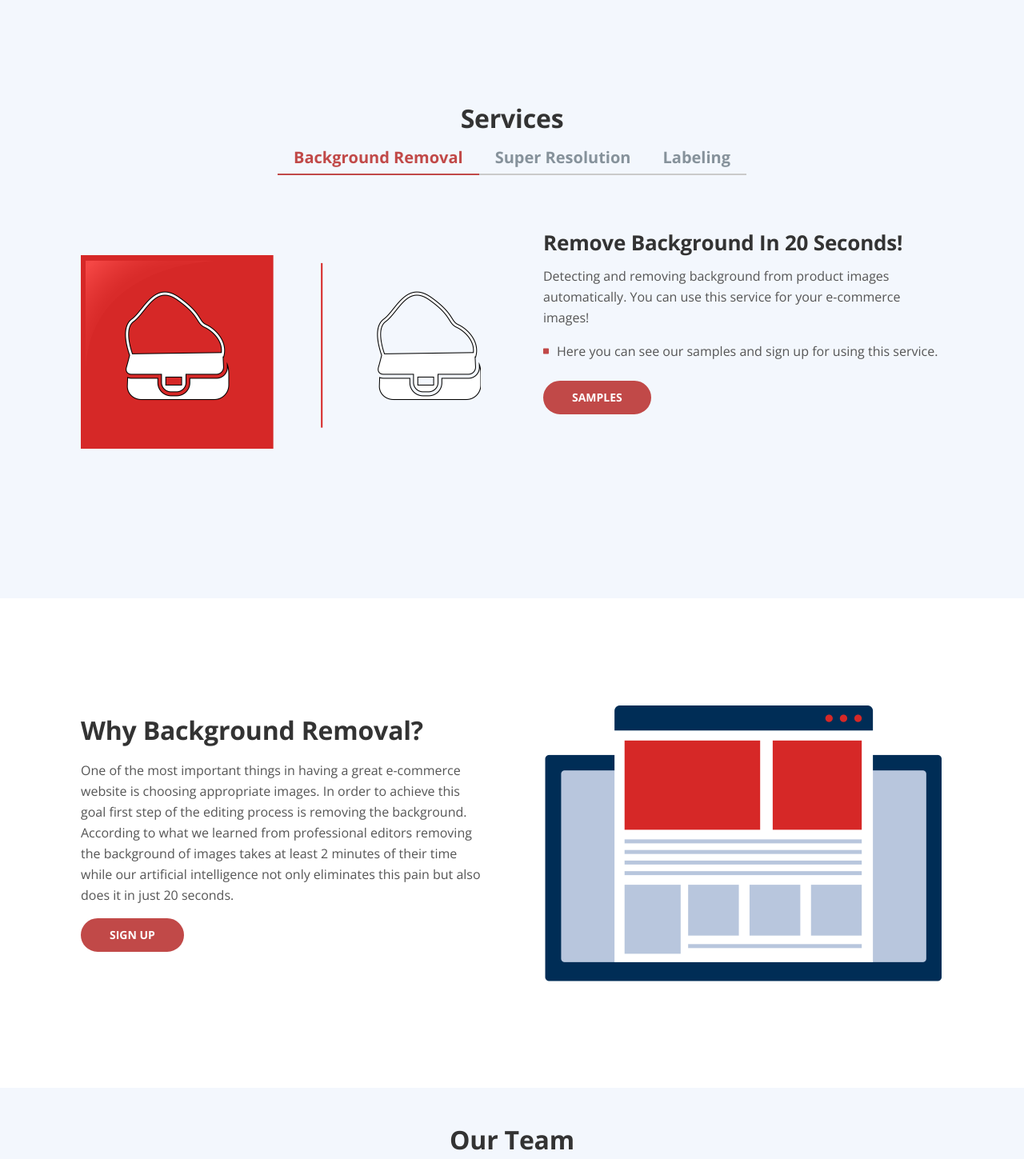
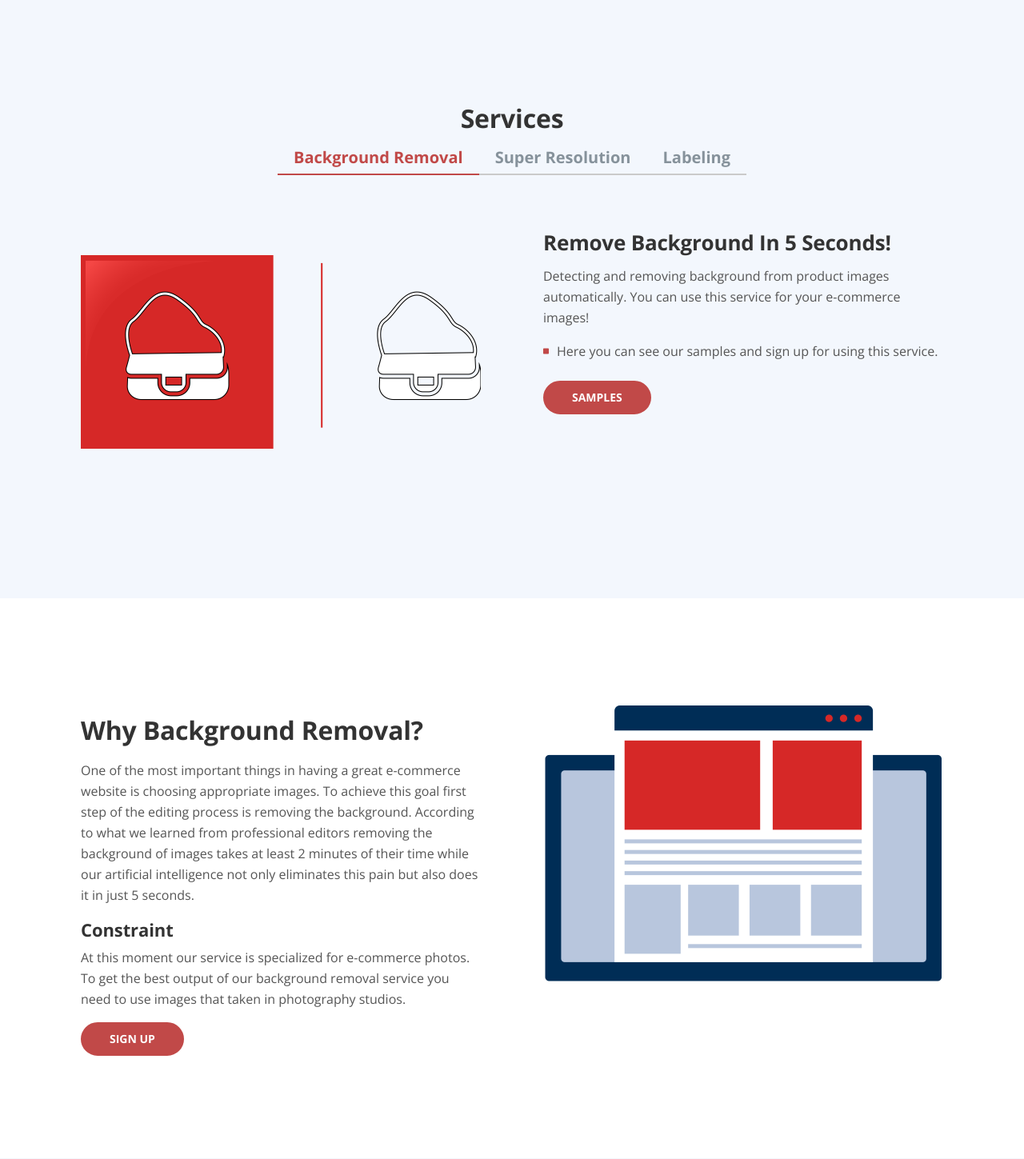
Before and after one commit to Editora-Ai/editora-ai, a Django app: page / in a window 1280 px wide. Shown: the part 1436-2885 px from the top of the page at 80% size. Run offline with Django 3.2, Linux system fonts and the light colour scheme; parts of the project's set-up code (start-up, migrations or seed data) failed here and were passed over; some libraries are stand-ins or nearby versions.

Commit message:
final template changes.

```diff
--- a/temp_front/templates/temp_front/index.html
+++ b/temp_front/templates/temp_front/index.html
@@ -215,7 +215,7 @@
                                 </div> <!-- end of col -->
                                 <div class="col-lg-6">
                                     <div class="text-container">
-                                        <h3>Remove Background In 20 Seconds!</h3>
+                                        <h3>Remove Background In 5 Seconds!</h3>
                                         <p>Detecting and removing background from product images automatically. You can use this service for your e-commerce images!</p>
                                         <ul class="list-unstyled li-space-lg">
                                             <li class="media">
@@ -266,7 +266,7 @@
                                 <div class="col-lg-6">
                                     <div class="text-container">
                                         <h3>Classify Images Automatically!</h3>
-                                        <p> In this service you can classify an image according it’s visual content and you don't need too do labeling on yourself.</p>
+                                        <p> In this service you can classify an image according to its visual content and you don't need to do labeling on yourself.</p>
                                         <ul class="list-unstyled li-space-lg">
                                             <li class="media">
                                                 <i class="fas fa-square"></i>
@@ -304,7 +304,7 @@
                 <div class="col-lg-4">
                     <h3>Background Removal</h3>
                     <hr>
-                    <p>We used artificial intelligence to detect and remove background of product images. At this moment our service is specialized for e-commerce photos. In the future you can remove background of all images by using editorAai!</p>
+                    <p>We used artificial intelligence to detect and remove the background of product images. At this moment our service is specialized for e-commerce photos. In the future you can remove the background of all images by using editorAai!</p>
                     <a class="btn-solid-reg mfp-close" href="/sign-up">SIGN UP</a> <a class="btn-outline-reg mfp-close as-button" href="#screenshots">BACK</a>
                 </div> <!-- end of col -->
             </div> <!-- end of row -->
@@ -357,7 +357,9 @@
                 <div class="col-lg-6">
                     <div class="text-container">
                         <h2>Why Background Removal?</h2>
-                        <p>One of the most important things in having a great e-commerce website is choosing appropriate images. In order to achieve this goal first step of the editing process is removing the background. According to what we learned from professional editors removing the background of images takes at least 2 minutes of their time while our artificial intelligence not only eliminates this pain but also does it in just 20 seconds.</p>
+                        <p>One of the most important things in having a great e-commerce website is choosing appropriate images. To achieve this goal first step of the editing process is removing the background. According to what we learned from professional editors removing the background of images takes at least 2 minutes of their time while our artificial intelligence not only eliminates this pain but also does it in just 5 seconds.</p>
+                        <h4>Constraint</h4>
+                        <p>At this moment our service is specialized for e-commerce photos. To get the best output of our background removal service you need to use images that taken in photography studios. </p>
                         <a class="btn-solid-reg page-scroll" href="/sign-up">SIGN UP</a>
                     </div> <!-- end of text-container -->
                 </div> <!-- end of col -->
```
Also changed, not shown: temp_front/templates/temp_front/bgr.html (+17 -1 lines).
